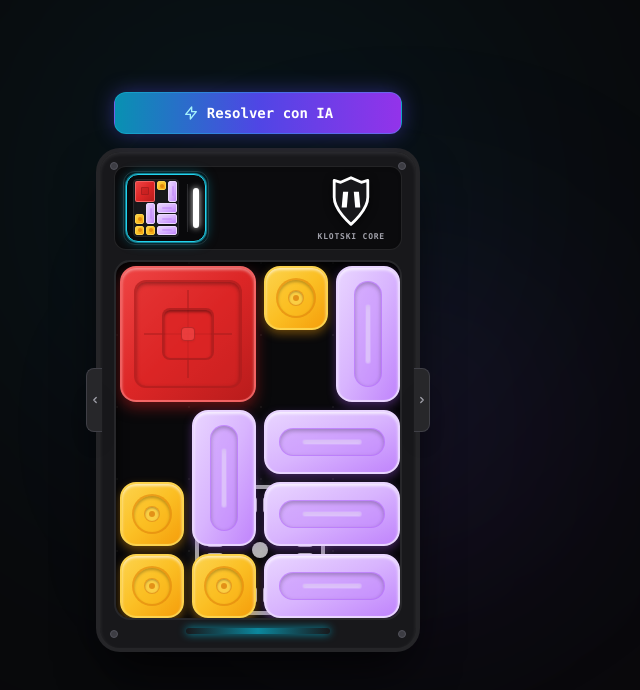
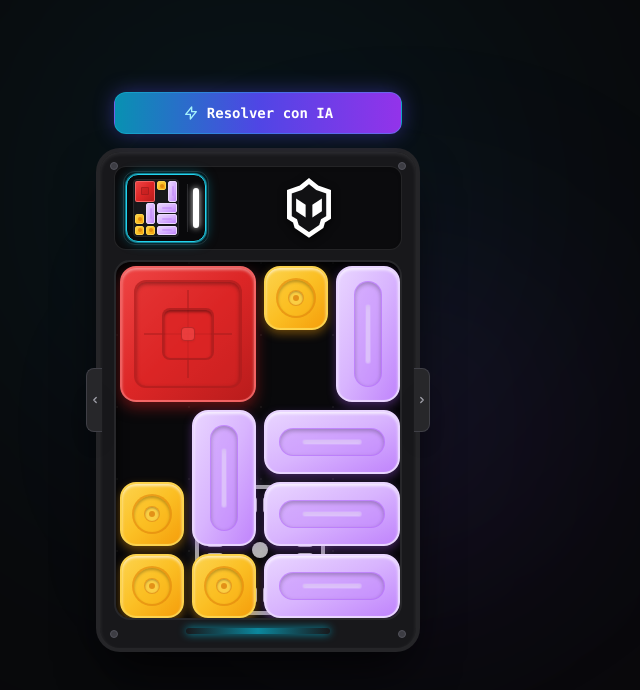
Before and after one commit to devRubenMorales/Klotski-Project, a React (Vite) app: page / in a window 1280 px wide. Shown: the top 690 px of the page, without its empty margins (382-1022 px from the left). Built offline with nearby package versions, Linux system fonts and the light colour scheme.

Commit message:
feat: create Board component for physical 3D console simulation

```diff
--- a/src/components/Board.jsx
+++ b/src/components/Board.jsx
@@ -120,27 +120,28 @@ export default function Board({
             )}
           </div>
 
-          {/* Logo / Escudo Blanco Vectorizado Estilizado */}
-          <div className="flex flex-col items-center justify-center pr-2">
+          {/* Logo / Escudo Blanco Vectorizado (Fiel al grabado original del tablero físico) */}
+          <div className="flex-1 flex items-center justify-center pl-4">
             <svg
-              viewBox="0 0 100 120"
-              className="w-12 h-14 drop-shadow-[0_2px_4px_rgba(0,0,0,0.6)]"
+              viewBox="0 0 100 112"
+              className="w-14 h-16 drop-shadow-[0_2px_4px_rgba(0,0,0,0.7)]"
               fill="none"
               xmlns="http://www.w3.org/2000/svg"
             >
+              {/* Contorno del casco / escudo poligonal */}
               <path
-                d="M 50 10 L 72 20 L 86 16 L 86 52 C 86 80 50 110 50 110 C 50 110 14 80 14 52 L 14 16 L 28 20 Z"
-                fill="#18181b"
+                d="M 50 8 L 65 20 L 85 27 L 85 73 L 75 79 L 72 89 L 50 104 L 28 89 L 25 79 L 15 73 L 15 27 L 35 20 Z"
+                fill="#111113"
                 stroke="#ffffff"
-                strokeWidth="6"
-                strokeLinejoin="round"
+                strokeWidth="8.5"
+                strokeLinejoin="miter"
+                strokeMiterlimit="6"
               />
-              <path d="M 33 40 L 44 40 L 41 74 L 30 74 Z" fill="#ffffff" />
-              <path d="M 67 40 L 56 40 L 59 74 L 70 74 Z" fill="#ffffff" />
+              {/* Ojo izquierdo (paralelogramo inclinado hacia el centro) */}
+              <path d="M 27 39 L 44 50 L 44 73 L 27 62 Z" fill="#ffffff" />
+              {/* Ojo derecho (paralelogramo inclinado hacia el centro) */}
+              <path d="M 73 39 L 56 50 L 56 73 L 73 62 Z" fill="#ffffff" />
             </svg>
-            <span className="text-[8px] font-mono tracking-widest text-zinc-400 uppercase mt-0.5 font-bold">
-              Klotski Core
-            </span>
           </div>
         </div>
 
```
